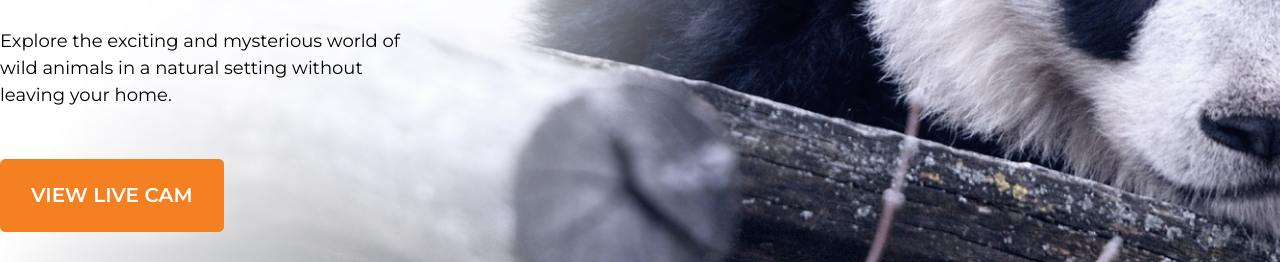
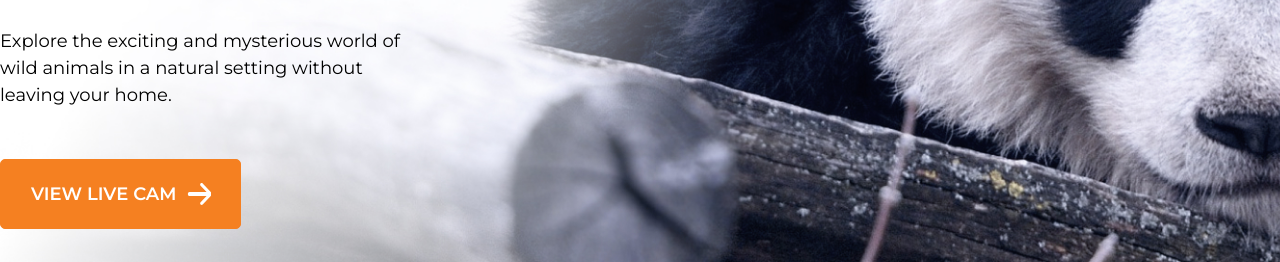
Before and after one commit to shellest6/Online-zoo, a website: page index.html in a window 1280 px wide. Shown: the part 538-800 px from the top of the page. Drawn offline with Linux system fonts and the light colour scheme.

Commit message:
update button styles

```diff
--- a/index.html
+++ b/index.html
@@ -17,7 +17,7 @@
     <header class="header">
         <div class="container header__container">
             <a href="#" class="logo-link">
-                <img src="src/assets/img/logo.svg" alt="logotype">
+                <img src="src/assets/img/logo/logo.svg" alt="logotype">
             </a>
             <div class="header__wrapper-navigation">
                 <nav>
@@ -68,7 +68,7 @@
             <p class="promo__text">
                 Explore the exciting and mysterious world of wild animals in a natural setting without leaving your home.
             </p>
-            <a class="btn btn_colored" href="#">View Live Cam</a>
+            <a class="btn btn_colored btn_arrow" href="#">View Live Cam</a>
         </div>
     </section>
     <section class="welcome">
@@ -132,7 +132,7 @@
                 </li>
             </ul>
 
-            <button class="btn btn_bordered">donate for volunteers</button>
+            <button class="btn btn_bordered btn_arrow">donate for volunteers</button>
 
         </div>
         <div class="footer__bottom">
--- a/src/sass/base/_buttons.scss
+++ b/src/sass/base/_buttons.scss
@@ -1,8 +1,9 @@
 .btn {
     border: 1px solid transparent;
-    @include font($size: 2rem, $height: 2.5rem, $weight: 600);
+    @include font($size: 1.8rem, $height: 2.2rem, $weight: 600);
     text-transform: uppercase;
     color: $color-primary;
+    cursor: pointer;
 
     &:hover,
     &:active,
@@ -34,4 +35,19 @@
         background-color: transparent;
         color: $color-light;
     }
+
+    &_arrow {
+        position: relative;
+        padding-right: 63px;
+        &::after {
+            position: absolute;
+            content: '';
+            margin-left: 10px;
+            width: 24px;
+            height: 22px;
+            background-image: url('../assets/img/icons/ico-arrow.svg');
+            background-size: cover;
+            background-repeat: no-repeat;
+        }
+    }
 }
```
Also changed, not shown: src/assets/img/icons/ico-arrow.svg (added), src/assets/img/logo/logo.svg (renamed from src/assets/img/logo.svg), src/sass/style.css, 1 other file.
